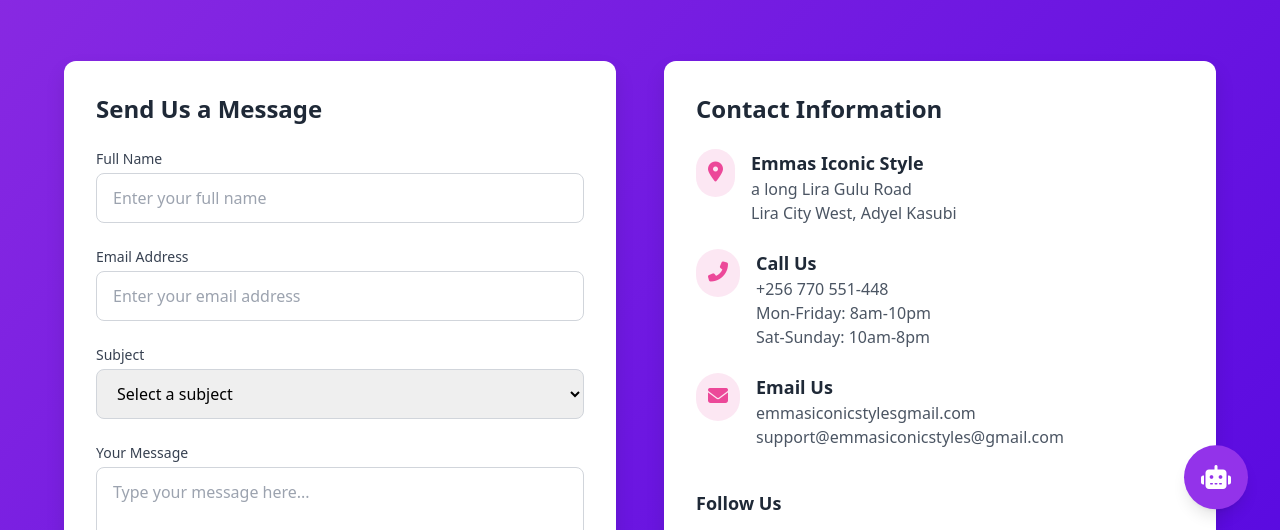
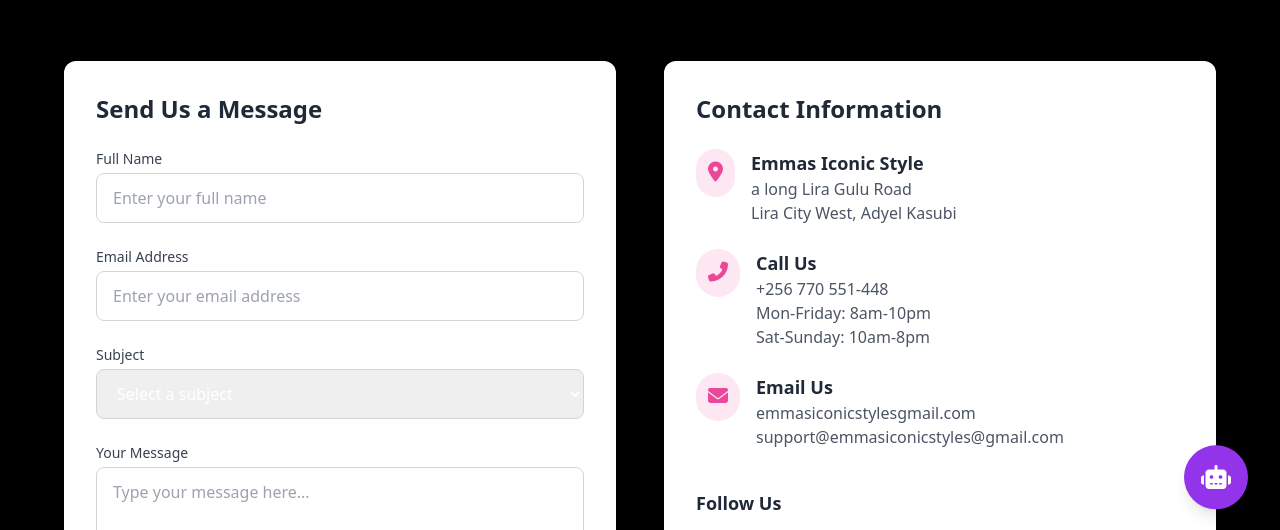
Before and after one commit to kamara45129/Emmas-Iconic-Styles, a plain HTML site: page contact.html in a window 1280 px wide. Shown: the part 251-781 px from the top of the page. Drawn offline with nearby package versions, Linux system fonts and the light colour scheme.

Commit message:
Update contact.html

```diff
--- a/contact.html
+++ b/contact.html
@@ -32,7 +32,7 @@
 
     </style>
 </head>
-<body class="gradient-bg min-h-screen font-sans">
+<body class="bg-black min-h-screen font-sans text-white">
 
     <!-- Navigation -->
     <nav class="bg-white shadow-lg">
```
